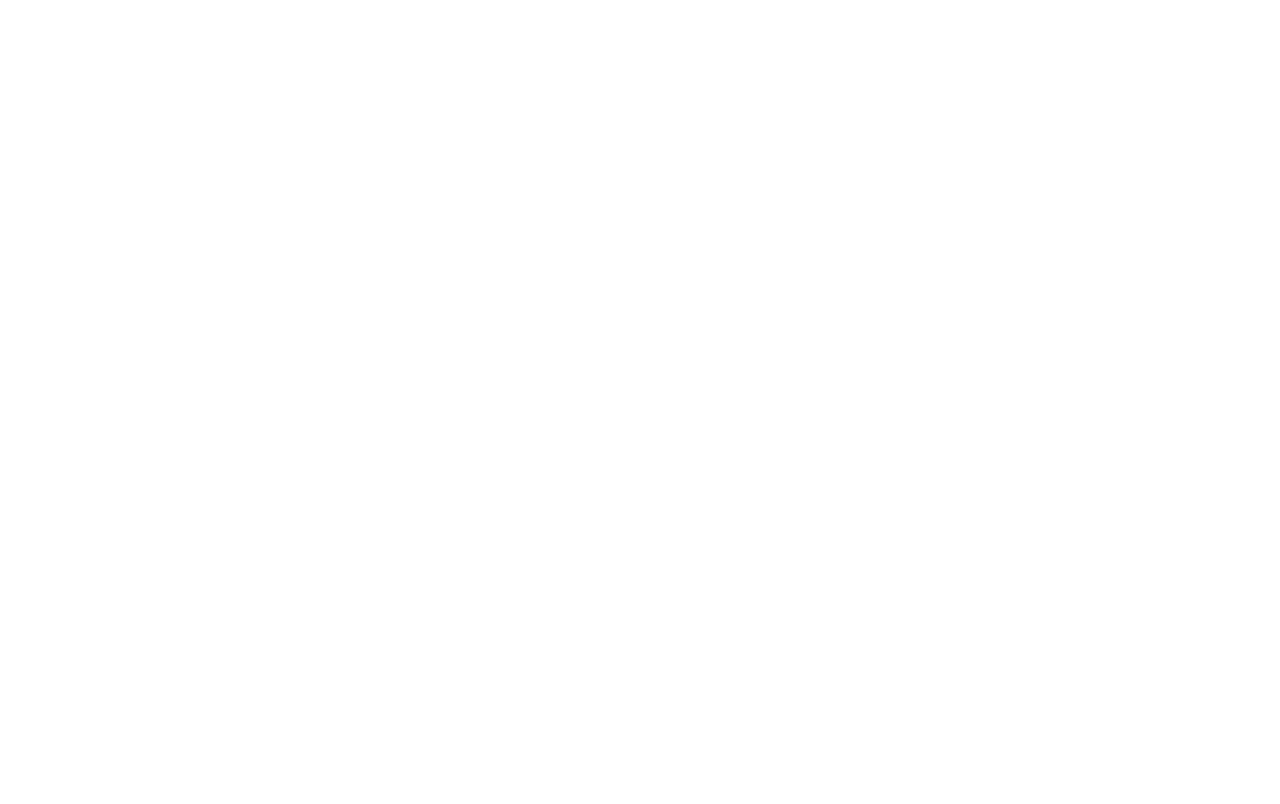
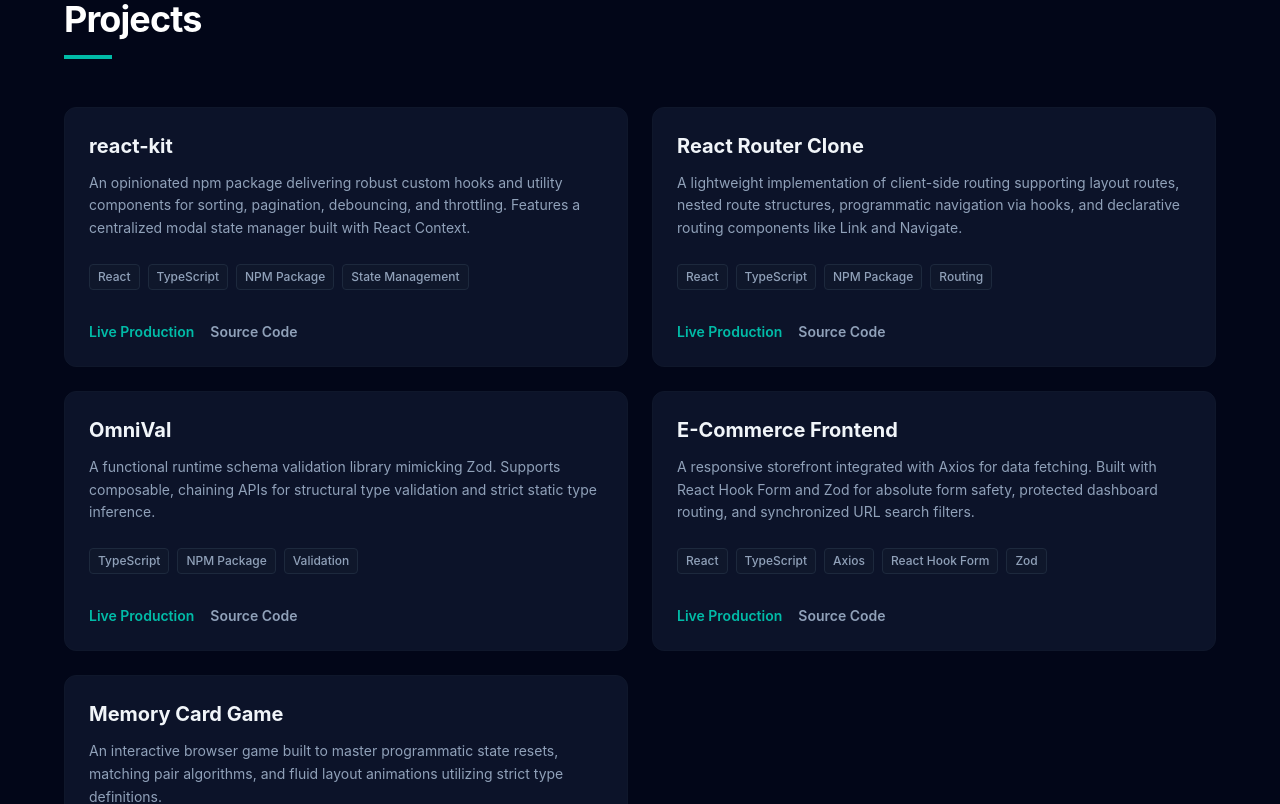
Before and after one commit to Himanshu-Sorathiya-Simform/LMS-03-PORTFOLIO, a React (Vite) app: page / in a window 1280 px wide. Shown: the part 1880-2684 px from the top of the page. Before the commit the page ends 1799 px from the top, so only its background shows below. Built offline with nearby package versions, Linux system fonts and the light colour scheme.

Commit message:
create projects section

```diff
--- a/src/App.tsx
+++ b/src/App.tsx
@@ -1,6 +1,7 @@
 import AboutMe from './components/AboutMe.tsx';
 import Header from './components/Header.tsx';
 import Hero from './components/Hero.tsx';
+import Projects from './components/Projects.tsx';
 import TechnicalFramework from './components/TechnicalFramework.tsx';
 
 function App() {
@@ -13,6 +14,8 @@
 			<AboutMe />
 
 			<TechnicalFramework />
+
+			<Projects />
 		</div>
 	);
 }
--- /dev/null
+++ b/src/components/Projects.tsx
@@ -0,0 +1,94 @@
+function Projects() {
+	const projects = [
+		{
+			title: 'react-kit',
+			description:
+				'An opinionated npm package delivering robust custom hooks and utility components for sorting, pagination, debouncing, and throttling. Features a centralized modal state manager built with React Context.',
+			tags: ['React', 'TypeScript', 'NPM Package', 'State Management'],
+		},
+		{
+			title: 'React Router Clone',
+			description:
+				'A lightweight implementation of client-side routing supporting layout routes, nested route structures, programmatic navigation via hooks, and declarative routing components like Link and Navigate.',
+			tags: ['React', 'TypeScript', 'NPM Package', 'Routing'],
+		},
+		{
+			title: 'OmniVal',
+			description:
+				'A functional runtime schema validation library mimicking Zod. Supports composable, chaining APIs for structural type validation and strict static type inference.',
+			tags: ['TypeScript', 'NPM Package', 'Validation'],
+		},
+		{
+			title: 'E-Commerce Frontend',
+			description:
+				'A responsive storefront integrated with Axios for data fetching. Built with React Hook Form and Zod for absolute form safety, protected dashboard routing, and synchronized URL search filters.',
+			tags: ['React', 'TypeScript', 'Axios', 'React Hook Form', 'Zod'],
+		},
+		{
+			title: 'Memory Card Game',
+			description:
+				'An interactive browser game built to master programmatic state resets, matching pair algorithms, and fluid layout animations utilizing strict type definitions.',
+			tags: ['React', 'TypeScript', 'Tailwind CSS'],
+		},
+	];
+
+	return (
+		<section
+			id='projects'
+			className='bg-slate-950 px-6 py-20 text-slate-100 md:px-12'>
+			<div className='mx-auto max-w-6xl'>
+				<div className='mb-12'>
+					<h2 className='text-3xl font-bold tracking-tight text-white md:text-4xl'>
+						Projects
+					</h2>
+
+					<div className='mt-4 h-1 w-12 bg-teal-500'></div>
+				</div>
+
+				<div className='grid grid-cols-1 gap-6 md:grid-cols-2'>
+					{projects.map((project, index) => (
+						<div
+							key={index}
+							className='flex flex-col justify-between rounded-xl border border-slate-900 bg-[#0c1329] p-6 transition-all duration-200 hover:border-teal-500/30'>
+							<div>
+								<h3 className='text-xl font-bold text-slate-100'>
+									{project.title}
+								</h3>
+
+								<p className='mt-3 text-sm leading-relaxed text-slate-400'>
+									{project.description}
+								</p>
+
+								<div className='mt-6 flex flex-wrap gap-2'>
+									{project.tags.map((tag, tIndex) => (
+										<span
+											key={tIndex}
+											className='rounded bg-slate-900 px-2 py-1 text-xs font-medium text-slate-400 border border-slate-800'>
+											{tag}
+										</span>
+									))}
+								</div>
+							</div>
+
+							<div className='mt-8 flex gap-4 text-sm font-semibold'>
+								<a
+									href='#'
+									className='text-teal-500 hover:text-teal-400 transition-colors'>
+									Live Production
+								</a>
+
+								<a
+									href='#'
+									className='text-slate-400 hover:text-slate-200 transition-colors'>
+									Source Code
+								</a>
+							</div>
+						</div>
+					))}
+				</div>
+			</div>
+		</section>
+	);
+}
+
+export default Projects;
--- a/src/components/TechnicalFramework.tsx
+++ b/src/components/TechnicalFramework.tsx
@@ -11,6 +11,7 @@
 		{ name: 'Zod', category: 'VALIDATION' },
 		{ name: 'Vite', category: 'TOOLS & METHODS' },
 		{ name: 'Git & GitHub', category: 'TOOLS & METHODS' },
+		{ name: 'Axios', category: 'NETWORKING' },
 	];
 
 	return (
```
